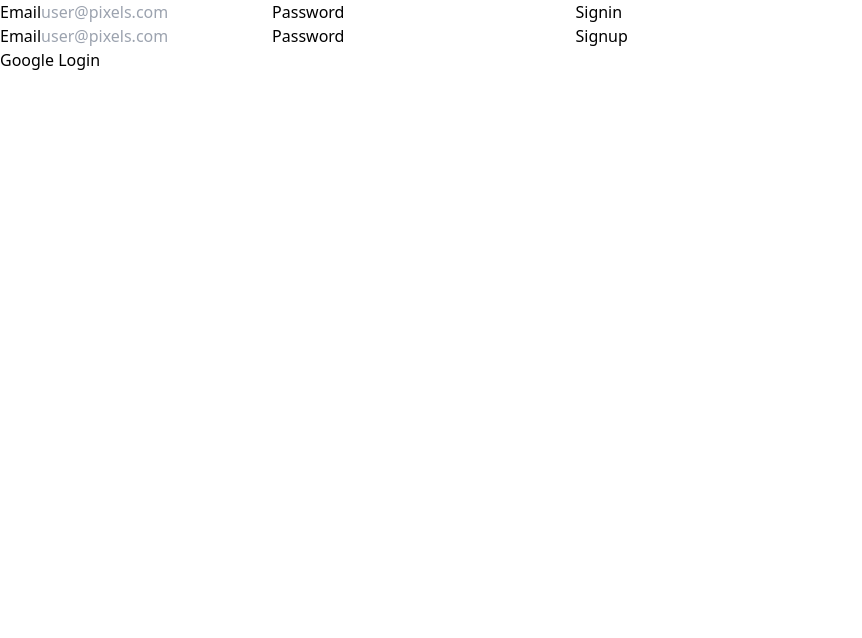
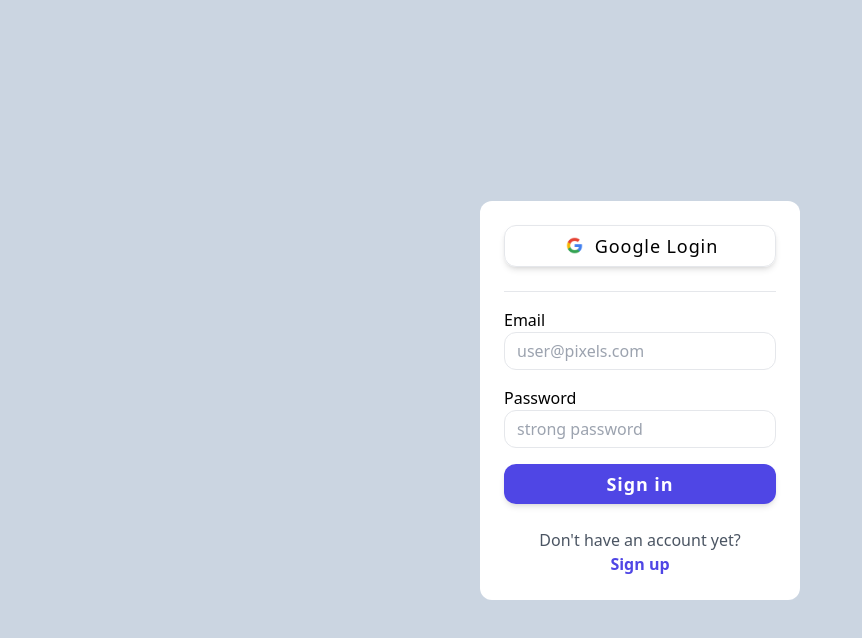
Before and after one commit to Rrhul0/pixels, a Next.js app: page / in a window 1280 px wide. Shown: the top 638 px of the page, without its empty margins (0-862 px from the left). Built offline with nearby package versions, Linux system fonts and the light colour scheme.

Commit message:
added sign in and sign up form at home page of app

```diff
--- a/pages/index.tsx
+++ b/pages/index.tsx
@@ -3,22 +3,27 @@ import {
 	createUserWithEmailAndPassword,
 	signInWithEmailAndPassword
 } from 'firebase/auth'
-import { FormEvent } from 'react'
+import { FormEvent, useState } from 'react'
 import { auth } from '@/lib/firebase'
 import { signInWithPopup, GoogleAuthProvider } from 'firebase/auth'
+import Image from 'next/image'
+import GoogleImage from '@/public/google.png'
 
 const inter = Inter({ subsets: ['latin'] })
 
 export default function Home() {
+	const [login, setLogin] = useState<'signin' | 'signup'>('signin')
+
 	const provider = new GoogleAuthProvider()
 
-	function onSigninEmailPassword(e: FormEvent<HTMLFormElement>) {
+	function onSigninSignupEmailPassword(e: FormEvent<HTMLFormElement>) {
 		e.preventDefault()
 		const formData = new FormData(e.currentTarget)
 		const email = formData.get('email') as string
 		const password = formData.get('password') as string
 
-		signInWithEmailAndPassword(auth, email, password)
+		login === 'signin'
+			? signInWithEmailAndPassword(auth, email, password)
 					.then(userCredential => {
 						// Signed in
 						const user = userCredential.user
@@ -30,15 +35,7 @@ export default function Home() {
 						const errorMessage = error.message
 						console.log(errorCode, errorMessage)
 					})
-	}
-
-	function onSignupEmailPassword(e: FormEvent<HTMLFormElement>) {
-		e.preventDefault()
-		const formData = new FormData(e.currentTarget)
-		const email = formData.get('email') as string
-		const password = formData.get('password') as string
-
-		createUserWithEmailAndPassword(auth, email, password)
+			: createUserWithEmailAndPassword(auth, email, password)
 					.then(userCredential => {
 						// Signed in
 						const user = userCredential.user
@@ -81,44 +78,65 @@ export default function Home() {
 	}
 
 	return (
-		<main>
-			<form onSubmit={onSigninEmailPassword}>
-				<label>
+		<main className='grid place-items-center h-screen overflow-hidden bg-slate-300'>
+			<div className='w-80 bg-white rounded-xl p-6 flex flex-col gap-6 '>
+				<button
+					onClick={onClickGoogleLogin}
+					className='border rounded-xl px-3 py-1.5 text-lg tracking-wider flex items-center gap-2 justify-center shadow-md'
+				>
+					<Image
+						src={GoogleImage}
+						width={25}
+						height={25}
+						alt='google logo'
+					/>
+					<span>Google Login</span>
+				</button>
+
+				<form
+					onSubmit={onSigninSignupEmailPassword}
+					className='flex flex-col gap-4 before:border-b'
+				>
+					<label className='flex flex-col'>
 						<span>Email</span>
 						<input
+							className='border rounded-xl px-3 py-1.5'
 							type='email'
 							placeholder='user@pixels.com'
 							name='email'
 						/>
 					</label>
-				<label>
+					<label className='flex flex-col'>
 						<span>Password</span>
 						<input
+							className='border rounded-xl px-3 py-1.5'
 							type='password'
 							name='password'
+							placeholder='strong password'
 						/>
 					</label>
-				<button>Signin</button>
+					<button className='bg-indigo-600 rounded-xl px-3 py-1.5 text-white text-lg tracking-wider shadow-md font-semibold'>
+						{login === 'signin' ? 'Sign in' : 'Sign up'}
+					</button>
 				</form>
-			<form onSubmit={onSignupEmailPassword}>
-				<label>
-					<span>Email</span>
-					<input
-						type='email'
-						placeholder='user@pixels.com'
-						name='email'
-					/>
-				</label>
-				<label>
-					<span>Password</span>
-					<input
-						type='password'
-						name='password'
-					/>
-				</label>
-				<button>Signup</button>
-			</form>
-			<button onClick={onClickGoogleLogin}>Google Login</button>
+				<div className='flex flex-col items-center'>
+					<p className='text-gray-600'>
+						{login === 'signin'
+							? "Don't have an account yet?"
+							: 'Already have an account?'}
+					</p>
+					<button
+						className='text-indigo-600 font-semibold'
+						onClick={() =>
+							setLogin(o =>
+								o === 'signin' ? 'signup' : 'signin'
+							)
+						}
+					>
+						{login === 'signin' ? 'Sign up' : 'Sign in'}
+					</button>
+				</div>
+			</div>
 		</main>
 	)
 }
```
Also changed, not shown: public/google.png (added). Lines whose indentation alone changed are shown as unchanged.
